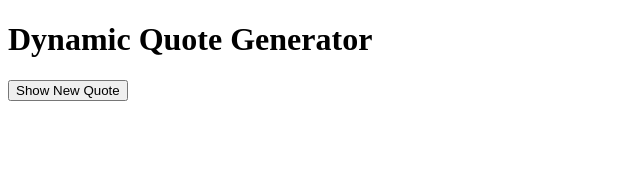
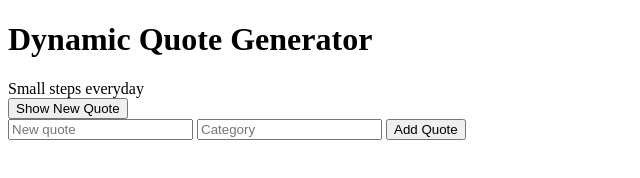
Before and after one commit to RKT-techtan/alx_fe_javascript, a plain HTML site: page dom-manipulation/index.html in a window 1280 px wide. Shown: the whole page, without its empty margins (0-640 px from the left). Drawn offline with Linux system fonts and the light colour scheme.

Commit message:
testfile

```diff
--- a/dom-manipulation/index.html
+++ b/dom-manipulation/index.html
@@ -9,6 +9,6 @@
   <h1>Dynamic Quote Generator</h1>
   <div id="quoteDisplay"></div>
   <button id="newQuote">Show New Quote</button>
-  <script src="del.js"></script>
+  <script src="script.js"></script>
 </body>
 </html>
--- a/dom-manipulation/script.js
+++ b/dom-manipulation/script.js
@@ -1,3 +1,5 @@
+// This is an array called 'quotes'.  It holds a bunch of quote objects.
+// Each quote object has two properties: 'text' (the actual quote) and 'category'.
 const quotes = [
   { text: "You learn through trials.", category: "Motivation" },
   { text: "Even a follower is as important as the leader.", category: "Inspiration" },
@@ -8,45 +10,78 @@ const quotes = [
   { text: "Everyone is smart in their world, depends what world we need fixing at the time", category: "Clarity" },
 ];
 
+// This gets the HTML element where we'll display the quote.  It finds the element with the ID "quoteDisplay".
 const quoteDisplay = document.getElementById("quoteDisplay");
+
+// This gets the button that will be used to show a new quote. It finds the element with the ID "newQuote".
 const newQuoteButton = document.getElementById("newQuote");
 
+// This adds a "click" event listener to the "newQuoteButton".
+// When the button is clicked, it will run the 'showRandomQuote' function.
 newQuoteButton.addEventListener("click", showRandomQuote);
 
+// This shows a quote right when the page loads.
 showRandomQuote();
 
+// This function creates the form to add new quotes.
 function createAddQuoteForm() {
+  // Creates a new div element.  This will hold our form elements.
   const addQuoteSection = document.createElement("div");
+
+  // Sets the HTML inside the div.  This creates the input fields and the button.
+  // The backticks (`) allow us to write multi-line strings and embed variables.
   addQuoteSection.innerHTML = `
   <input type="text" id="newQuoteText" placeholder="New quote">
   <input type="text" id="newQuoteCategory" placeholder="Category">
   <button onclick="addNewQuote()">Add Quote</button>
-  `;
+  `; // The onclick event here will call the addNewQuote function when the button is clicked.
+
+  // Returns the div element containing the form.
   return addQuoteSection;
 }
 
+// Calls the createAddQuoteForm function to actually create the form and stores it in the addQuoteForm variable.
 const addQuoteForm = createAddQuoteForm();
+
+// Adds the newly created form to the page.  It appends it to the <body> of the HTML.
 document.body.appendChild(addQuoteForm);
 
 
+// This function displays a random quote on the page.
 function showRandomQuote() {
+  // Generates a random number between 0 and the length of the 'quotes' array.
+  // Math.random() gives a number between 0 (inclusive) and 1 (exclusive).
+  // We multiply it by the length of the array to get a number within the array's indices.
+  // Math.floor() rounds the number down to the nearest whole number.
   const randomIndex = Math.floor(Math.random() * quotes.length);
+
+  // Sets the text content of the 'quoteDisplay' element to the randomly selected quote.
   quoteDisplay.textContent = quotes[randomIndex].text;
 }
 
+// This function adds a new quote to the 'quotes' array.
 function addNewQuote() {
+  // Gets the text entered by the user for the new quote. .trim() removes extra whitespace.
   const quoteText = document.getElementById("newQuoteText").value.trim();
+
+  // Gets the category entered by the user for the new quote.
   const quoteCategory = document.getElementById("newQuoteCategory").value.trim();
 
+  // Checks if both the quote text and category are filled in.
   if (!quoteText || !quoteCategory) {
+      // Shows an alert if either field is empty.
       alert("Please fill in both the quote and its category.");
+      // Stops the function from running any further.
       return;
   }
 
+  // Adds the new quote object to the 'quotes' array using the push method.
   quotes.push({ text: quoteText, category: quoteCategory });
 
+  // Clears the input fields after the quote is added.
   document.getElementById("newQuoteText").value = "";
   document.getElementById("newQuoteCategory").value = "";
 
+  // Shows a new random quote after adding the quote.
   showRandomQuote();
 }
```
